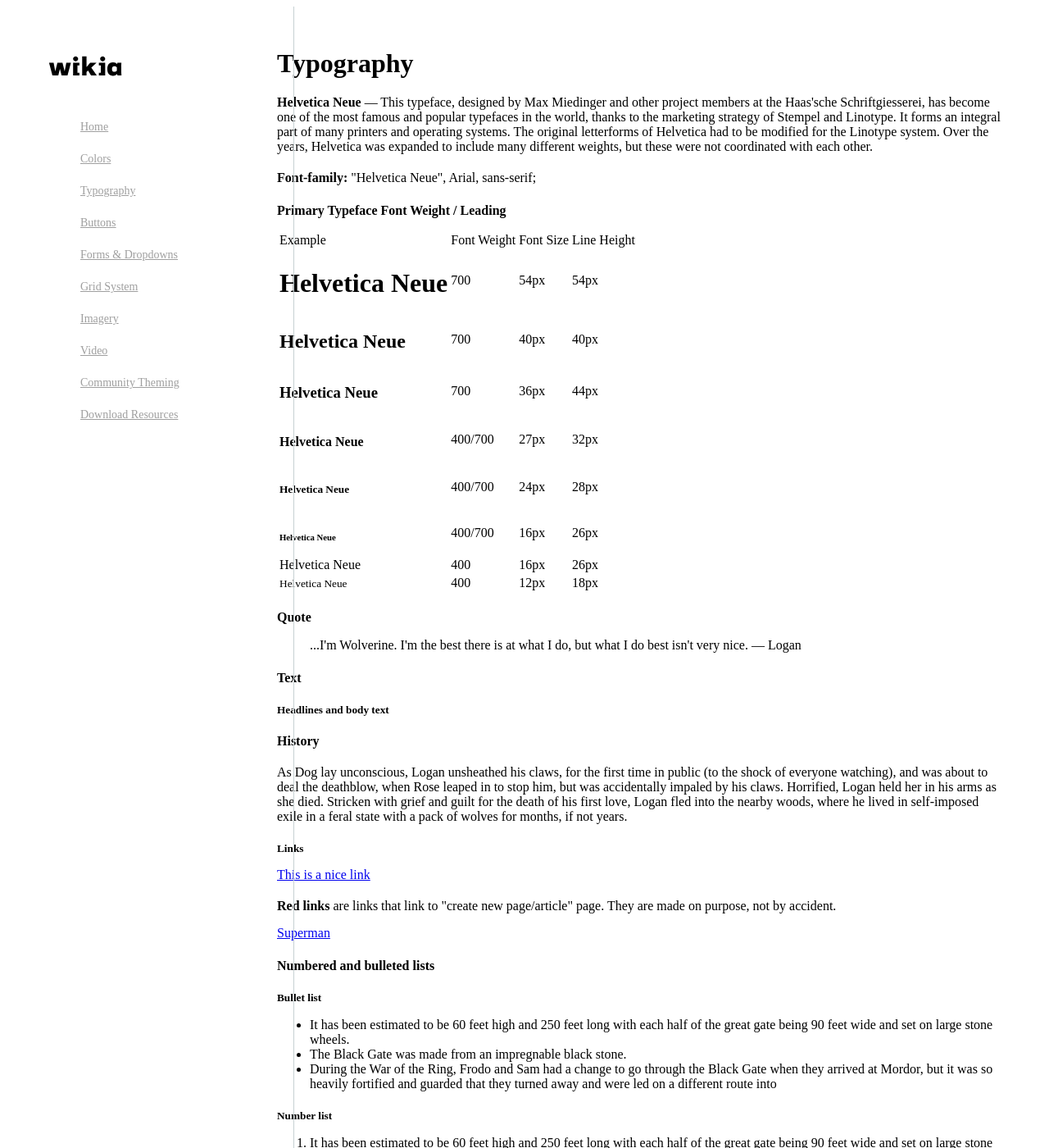
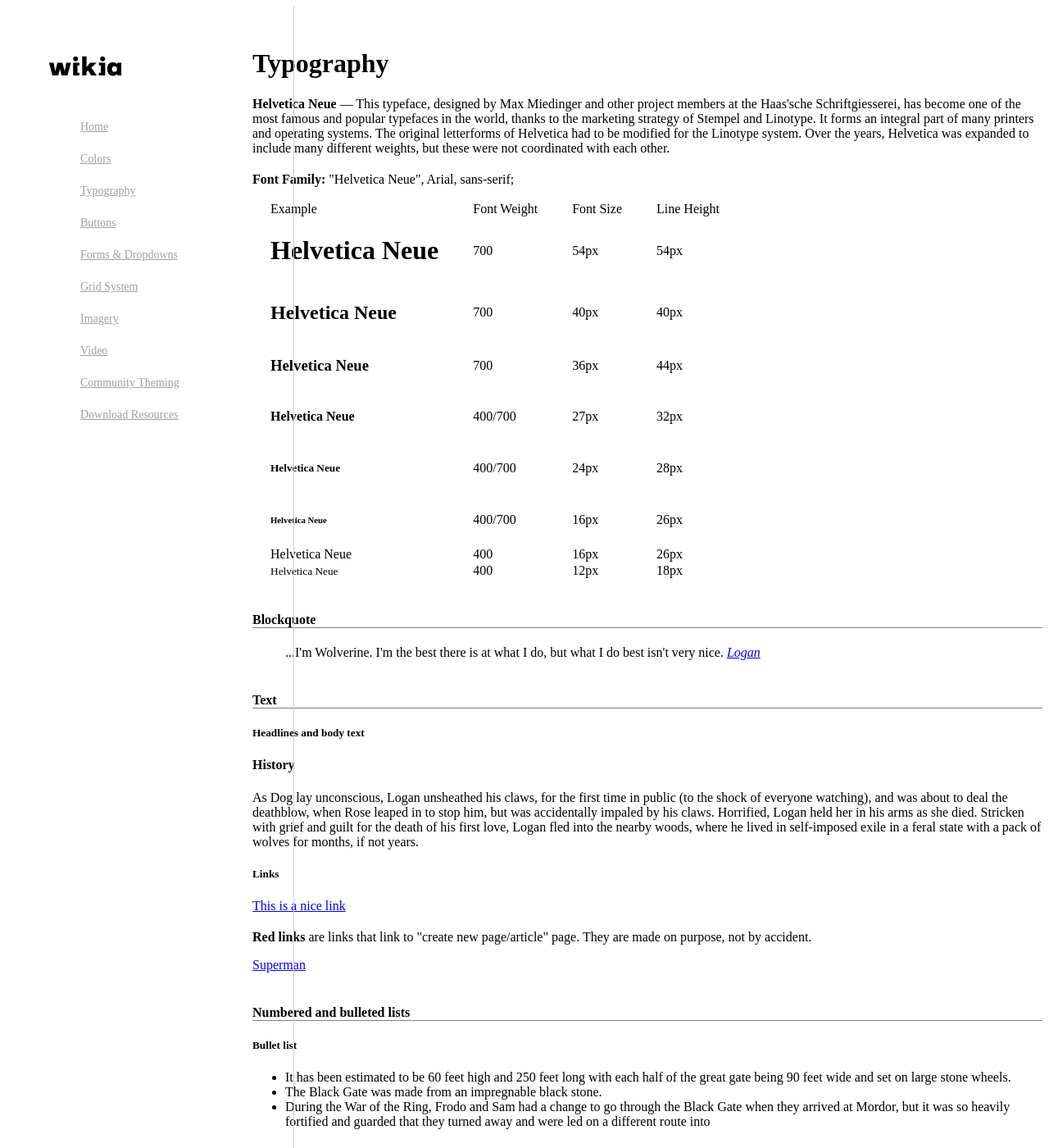
Before and after one commit to Wikia/style-guide, a Jekyll site: the page built from section/typography/index.html, in a window 1280 px wide and 1400 px high. Shown: the whole window at 82% size. Built offline with Jekyll 4.4.1, drawn with Linux system fonts in a browser that asks for light colours.

Commit message:
Update templates for typography

```diff
--- a/_layouts/default.html
+++ b/_layouts/default.html
@@ -3,12 +3,12 @@
 
   {% include head.html %}
 
-  <body>
+  <body class="page-{{page.class}}">
 
     {% include sidenav.html %}
 
-    <div class="page-content">
-      <div class="wrapper">
+    <div class="page-content row">
+      <div class="large-12 columns">
         {{ content }}
       </div>
     </div>
--- a/_sass/base.scss
+++ b/_sass/base.scss
@@ -1,14 +1,3 @@
-/**
- * Set `margin-bottom` to maintain vertical rhythm
- */
-h1, h2, h3, h4, h5, h6,
-p, blockquote, pre,
-ul, ol, dl, figure,
-%vertical-rhythm {
-    margin-bottom: $spacing-unit / 2;
-}
-
-
 /**
  * Clearfix
  */
--- a/_sass/layout.scss
+++ b/_sass/layout.scss
@@ -119,6 +119,11 @@
 /**
  * Page content
  */
+
+.section-header {
+    border-bottom: 1px solid gray;
+    margin-top: 40px;
+}
 .page-content {
 	padding: $spacing-unit 0;
 	margin-left: $site-nav-width;
--- /dev/null
+++ b/_sass/section.scss
@@ -0,0 +1 @@
+@import 'section/typography';
--- /dev/null
+++ b/_sass/section/_typography.scss
@@ -0,0 +1,3 @@
+.page-typography td {
+    padding: 0 20px;
+}
--- a/css/main.scss
+++ b/css/main.scss
@@ -44,3 +44,4 @@
 // Import partials from `sass_dir` (defaults to `_sass`)
 @import 'base';
 @import 'layout';
+@import 'section';
--- a/section/typography/index.html
+++ b/section/typography/index.html
@@ -1,11 +1,11 @@
 ---
 layout: default
+class: 'typography'
 ---
 <h1>Typography</h1>
 <p><strong>Helvetica Neue</strong> &mdash; This typeface, designed by Max Miedinger and other project members at the Haas'sche Schriftgiesserei, has become one of the most famous and popular typefaces in the world, thanks to the marketing strategy of Stempel and Linotype. It forms an integral part of many printers and operating systems. The original letterforms of Helvetica had to be modified for the Linotype system. Over the years, Helvetica was expanded to include many different weights, but these were not coordinated with each other.</p>
-<p><strong>Font-family:</strong> "Helvetica Neue", Arial, sans-serif;</p>
+<p><strong>Font Family:</strong> "Helvetica Neue", Arial, sans-serif;</p>
 
-<h4>Primary Typeface <span>Font Weight / Leading</span></h4>
 <table class="font-list">
 	<thead>
 		<tr>
@@ -83,40 +83,44 @@
 	</tbody>
 </table>
 
-<style>
-</style>
-<h4>Quote</h4>
+<section class="row">
+    <h4 class="section-header large-12 columns">Blockquote</h4>
+    <div class="large-12 columns">
+        <div class="large-6 columns">
             <blockquote>
                 ...I'm Wolverine. I'm the best there is at what I do, but what I do best isn't very nice.
-	&mdash; <span class="author">Logan</span>
+                <cite><a href="#">Logan</a></cite>
             </blockquote>
+        </div>
+    </div>
+</section>
 
-<h4>Text</h4>
+<section class="row">
+    <h4 class="section-header large-12 columns">Text</h4>
+    <div class="large-12 columns">
         <h5>Headlines and body text</h5>
         <h4>History</h4>
-<p>
-	As Dog lay unconscious, Logan unsheathed his claws, for the first time in public (to the shock of everyone watching), and was about to deal the deathblow, when Rose leaped in to stop him, but was accidentally impaled by his claws. Horrified, Logan held her in his arms as she died. Stricken with grief and guilt for the death of his first love, Logan fled into the nearby woods, where he lived in self-imposed exile in a feral state with a pack of wolves for months, if not years.
-</p>
+        <p>As Dog lay unconscious, Logan unsheathed his claws, for the first time in public (to the shock of everyone watching), and was about to deal the deathblow, when Rose leaped in to stop him, but was accidentally impaled by his claws. Horrified, Logan held her in his arms as she died. Stricken with grief and guilt for the death of his first love, Logan fled into the nearby woods, where he lived in self-imposed exile in a feral state with a pack of wolves for months, if not years.</p>
         <h5>Links</h5>
         <a href="#">This is a nice link</a>
-<p>
-	<strong>Red links</strong> are links that link to "create new page/article" page. They are made on purpose, not by accident.
-</p>
+        <p><strong>Red links</strong> are links that link to "create new page/article" page. They are made on purpose, not by accident.</p>
         <a href="#" class="redlink">Superman</a>
-
-<h4>Numbered and bulleted lists</h4>
+    </div>
+</section>
+<section class="row">
+    <h4 class="section-header large-12 columns">Numbered and bulleted lists</h4>
+    <div class="large-12 columns">
         <h5>Bullet list</h5>
         <ul>
             <li>It has been estimated to be 60 feet high and 250 feet long with each half of the great gate being 90 feet wide and set on large stone wheels.</li>
             <li>The Black Gate was made from an impregnable black stone.</li>
             <li>During the War of the Ring, Frodo and Sam had a change to go through the Black Gate when they arrived at Mordor, but it was so heavily fortified and guarded that they turned away and were led on a different route into</li>
         </ul>
-</p>
-<p>
         <h5>Number list</h5>
         <ol>
             <li>It has been estimated to be 60 feet high and 250 feet long with each half of the great gate being 90 feet wide and set on large stone wheels.</li>
             <li>The Black Gate was made from an impregnable black stone.</li>
             <li>During the War of the Ring, Frodo and Sam had a change to go through the Black Gate when they arrived at Mordor, but it was so heavily fortified and guarded that they turned away and were led on a different route into</li>
         </ol>
-</p>
+    </div>
+</section>
```
Lines whose indentation alone changed are shown as unchanged.
